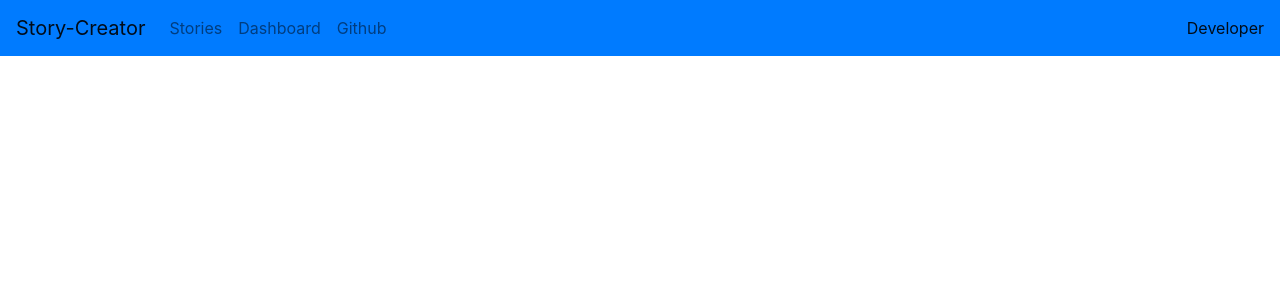
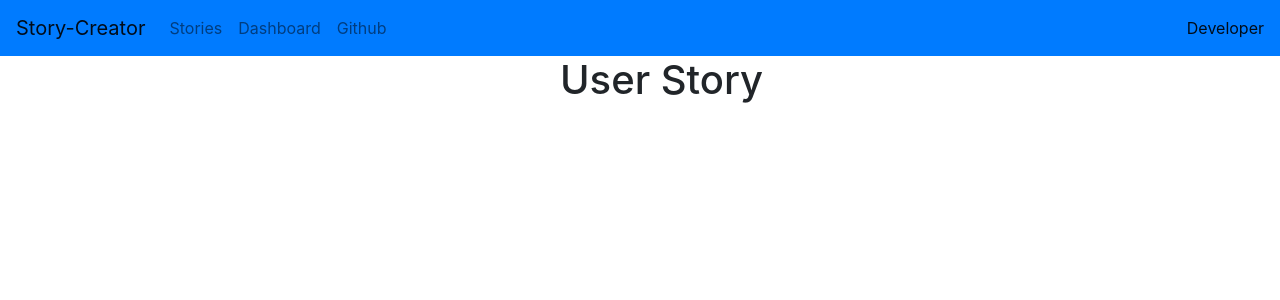
Before and after one commit to jideabdqudus/story-creator, a React (Create React App) app: page / in a window 1280 px wide. Shown: the top 300 px of the page. Built offline with nearby package versions, Linux system fonts and the light colour scheme.

Commit message:
Added Changes

```diff
--- a/src/App.js
+++ b/src/App.js
@@ -1,11 +1,13 @@
 import React from 'react';
 import './App.css';
 import NavbarCard from './components/Navbar/NavbarCard';
+import HeaderCard from './components/Header/HeaderCard';
 
 function App() {
   return (
     <div className="App">
       <NavbarCard/>
+      <HeaderCard/>
     </div>
   );
 }
--- a/src/components/Header/HeaderCard.jsx
+++ b/src/components/Header/HeaderCard.jsx
@@ -0,0 +1,18 @@
+import React from "react";
+import { Container, Row, Col } from "reactstrap";
+
+const HeaderCard = () => {
+  return (
+    <div>
+      <Container>
+        <Row>
+          <Col sm="12" md={{ size: 6, offset: 5 }}>
+            <h1>User Story</h1>
+          </Col>
+        </Row>
+      </Container>
+    </div>
+  );
+};
+
+export default HeaderCard;
```
Also changed, not shown: src/components/Form/FormCard.jsx (+13 -0 lines).
